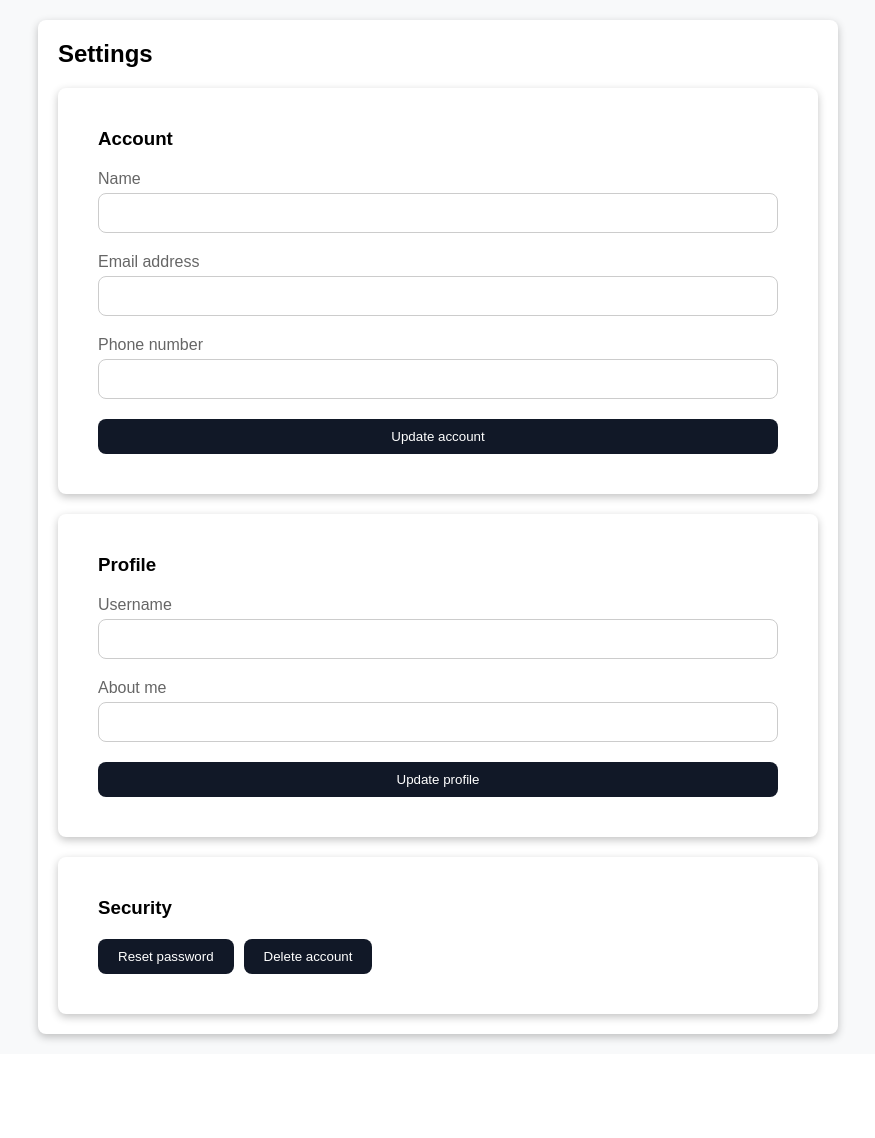
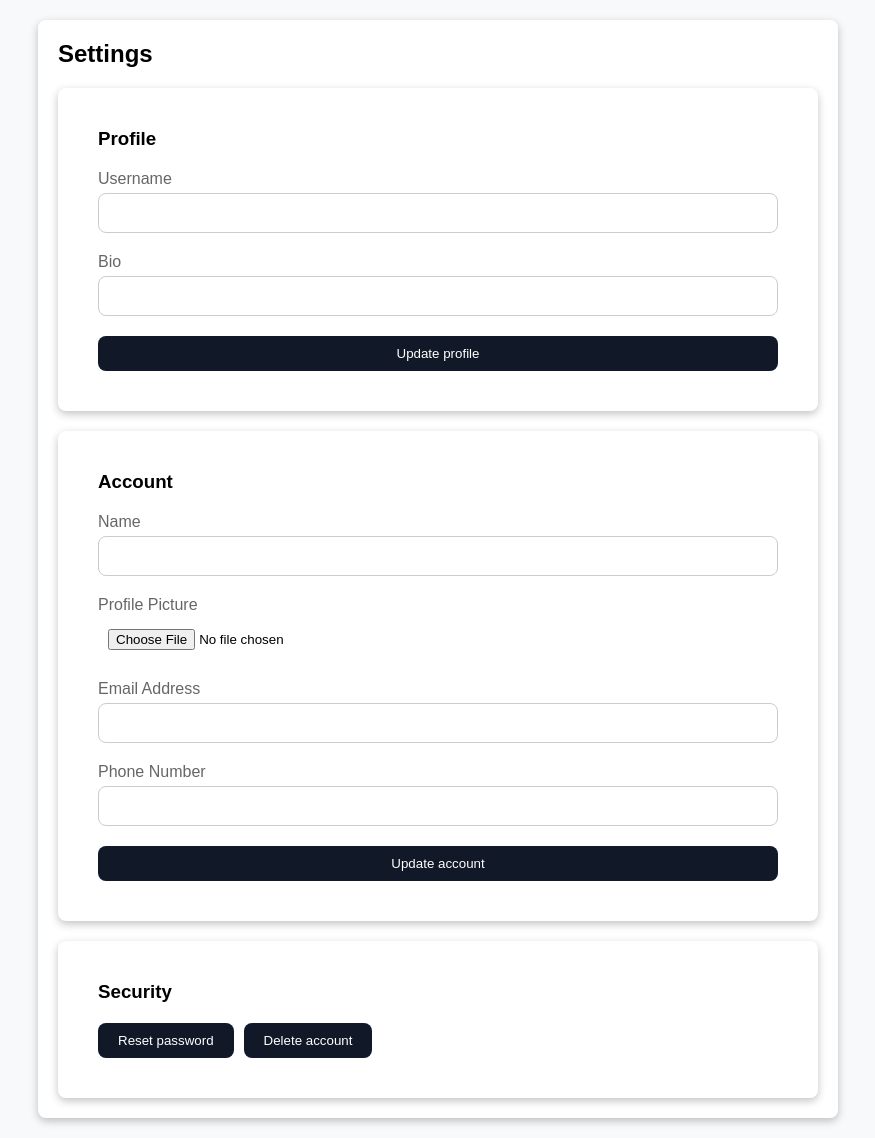
Before and after one commit to WaterproofS0cks/APNet, a PHP site: page /settings.php in a window 1280 px wide. Shown: the part 80-1218 px from the top of the page, without its empty margins (202-1077 px from the left). Before the commit the page ends 1123 px from the top, so only its background shows below. Run offline with PHP 8.4, Linux system fonts and the light colour scheme.

Commit message:
feat: changed some page components and styles

```diff
--- a/header.php
+++ b/header.php
@@ -49,7 +49,7 @@
             text-align: center;
         }
 
-        #pfp {
+        #profile-img {
             position: relative;
             height: 55px;
             width: 55px;
@@ -71,7 +71,7 @@
 
             <input type="text" name="" id="" placeholder="Search APNet..." class="font-regular">
 
-            <img src="src/img/default-pfp.png" alt="Default Profile Picture" id="pfp">
+            <img src="src/img/default-pfp.png" alt="Default Profile Picture" id="profile-img">
 
     </div>
 </header>
--- a/profile.php
+++ b/profile.php
@@ -36,7 +36,7 @@
             flex-shrink: 0;
             width: 150px;
             height: 150px;
-            border-radius: 8px;
+            border-radius: 100%;
             overflow: hidden;
             background-color: #f0f0f0;
         }
--- a/settings.php
+++ b/settings.php
@@ -57,6 +57,12 @@
             font-size: 16px;
         }
 
+        input[type="file"] {
+            padding: 10px;
+            margin-bottom: 20px;
+            box-sizing: border-box;
+        }
+
         input[type="submit"] {
             padding: 10px 20px;
             background-color: #111827;
@@ -97,29 +103,30 @@
     <?php include "header.php"; ?>
     <div class="content">
         <h2>Settings</h2>
+        <div class="user-profile">
+            <h3>Profile</h3>
+            <form action="#">
+                <label for="username">Username</label>
+                <input type="text" id="username" name="username">
+                <label for="bio">Bio</label>
+                <input type="text" id="bio" name="bio">
+
+                <input type="submit" value="Update profile" />
+            </form>
+        </div>
         <div class="user-account">
             <h3>Account</h3>
             <form action="#">
                 <label for="name">Name</label>
                 <input type="text" id="name" name="name">
-                <label for="email">Email address</label>
+                <label for="pfp">Profile Picture</label>
+                <input type="file" id="pfp" name="pfp" accept=".jpg, .jpeg, .png">
+                <label for="email">Email Address</label>
                 <input type="email" id="email" name="email">
-                <label for="phone">Phone number</label>
+                <label for="phone">Phone Number</label>
                 <input type="tel" id="phone" name="phone">
-                <!-- [TO-DO] Add option to change user's pfp -->
 
                 <input type="submit" value="Update account" />
-            </form>
-        </div>
-        <div class="user-profile">
-            <h3>Profile</h3>
-            <form action="#">
-                <label for="username">Username</label>
-                <input type="text" id="username" name="username">
-                <label for="about">About me</label>
-                <input type="text" id="about" name="about">
-
-                <input type="submit" value="Update profile" />
             </form>
         </div>
         <div class="user-security">
```
